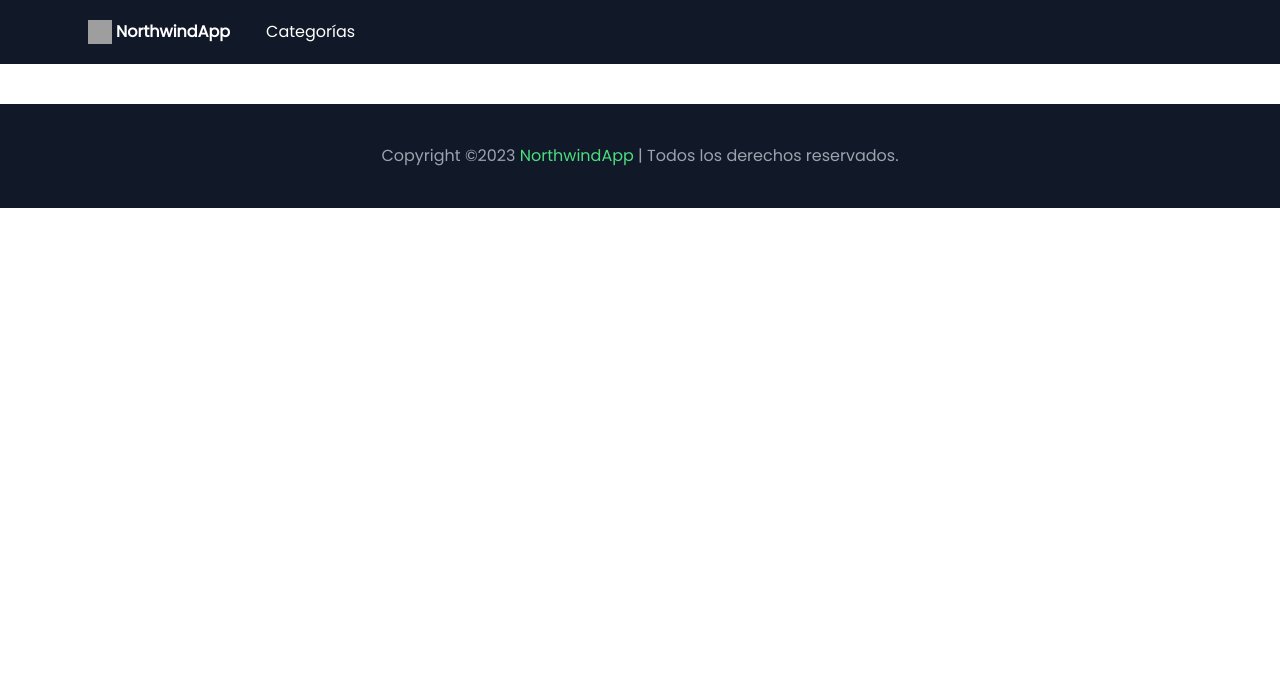
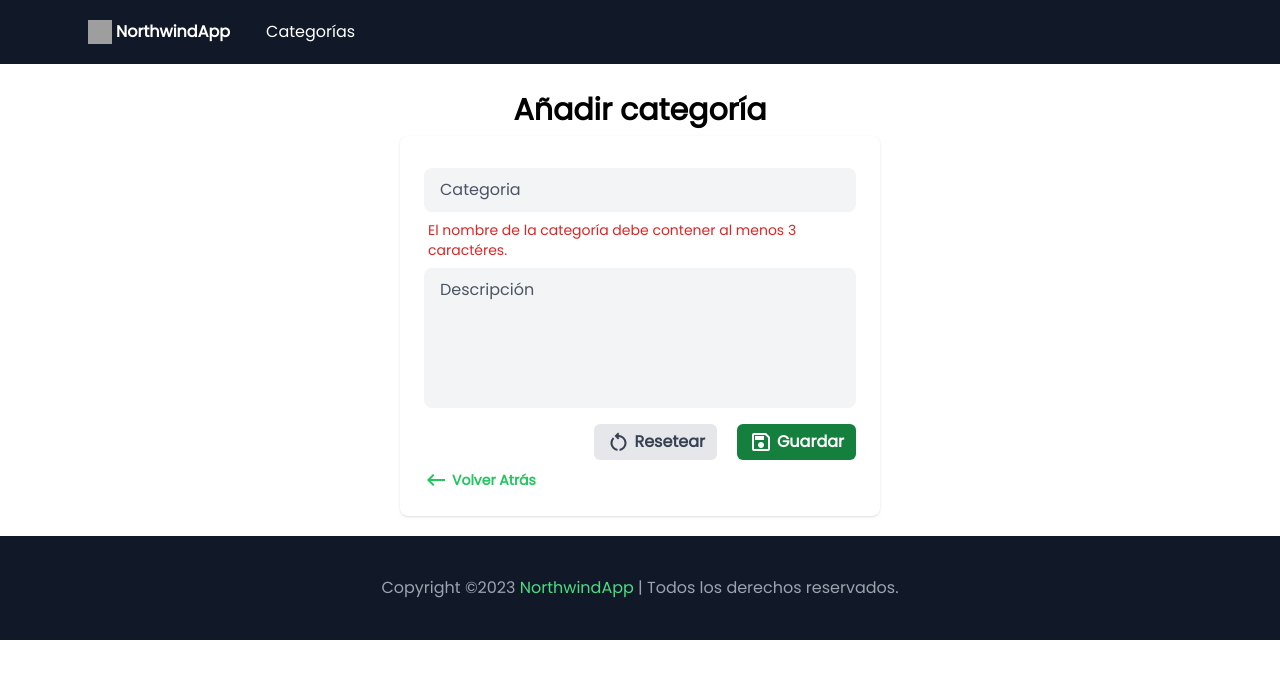
Before and after one commit to Miguelch7/LabNet2023, an Angular app in the folder northwind-app/: page /add in a window 1280 px wide. Before the commit this address led to /. Shown: the top 678 px of the page. Built offline with nearby package versions, Linux system fonts and the light colour scheme; grey boxes are pictures that could not be loaded.

Commit message:
Crear Add Categories Page y Categories Form

```diff
--- a/northwind-app/src/app/modules/categories/categories-routing.module.ts
+++ b/northwind-app/src/app/modules/categories/categories-routing.module.ts
@@ -1,11 +1,17 @@
 import { NgModule } from '@angular/core';
 import { RouterModule, Routes } from '@angular/router';
+
 import { CategoriesPageComponent } from './pages/categories-page/categories-page.component';
+import { AddCategoriesPageComponent } from './pages/add-categories-page/add-categories-page.component';
 
 const routes: Routes = [
   {
     path: '',
     component: CategoriesPageComponent
+  },
+  {
+    path: 'add',
+    component: AddCategoriesPageComponent
   }
 ];
 
--- a/northwind-app/src/app/modules/categories/categories.module.ts
+++ b/northwind-app/src/app/modules/categories/categories.module.ts
@@ -4,12 +4,16 @@ import { CommonModule } from '@angular/common';
 import { CategoriesRoutingModule } from './categories-routing.module';
 import { CategoriesPageComponent } from './pages/categories-page/categories-page.component';
 import { CategoriesTableComponent } from './components/categories-table/categories-table.component';
+import { AddCategoriesPageComponent } from './pages/add-categories-page/add-categories-page.component';
+import { CategoriesFormComponent } from './components/categories-form/categories-form.component';
 
 
 @NgModule({
   declarations: [
     CategoriesPageComponent,
-    CategoriesTableComponent
+    CategoriesTableComponent,
+    AddCategoriesPageComponent,
+    CategoriesFormComponent
   ],
   imports: [
     CommonModule,
--- /dev/null
+++ b/northwind-app/src/app/modules/categories/components/categories-form/categories-form.component.html
@@ -0,0 +1,43 @@
+<form class="w-full rounded-lg shadow flex justify-center flex-wrap p-4 md:p-6 bg-white" action="">
+  <input
+    class="text-black placeholder-gray-600 w-full px-4 py-2.5 my-2 text-base transition duration-300 ease-in-out transform border-transparent rounded-lg bg-gray-100 focus:bg-gray-200 focus:border-2"
+    type="text"
+    placeholder="Categoria"
+  />
+  <span class="px-1 w-full text-left text-red-600 text-sm">El nombre de la categoría debe contener al menos 3 caractéres.</span>
+  <textarea
+    class="text-black placeholder-gray-600 w-full px-4 py-2.5 my-2 text-base transition duration-300 ease-in-out transform border-transparent rounded-lg bg-gray-100 focus:bg-gray-200 focus:border-2 resize-none"
+    placeholder="Descripción"
+    rows="5"
+  ></textarea>
+
+  <div class="flex items-center justify-end w-full pt-2">
+    <button
+      class="flex items-center font-bold px-3 py-1.5 font-mediun text-gray-700 bg-gray-200 rounded-md hover:bg-red-200 hover:text-red-700 transition duration-300 cursor-pointer"
+      type="submit"
+    >
+      <i class="material-icons-outlined mr-1">
+        restart_alt
+      </i>
+      Resetear
+    </button>
+
+    <button
+      class="flex items-center font-bold px-3 py-1.5 font-mediun text-white bg-green-700 rounded-md hover:bg-green-500 transition duration-300 cursor-pointer ml-5"
+      type="submit"
+    >
+      <i class="material-icons-outlined mr-1">
+        save
+      </i>
+      Guardar
+    </button>
+  </div>
+  <div class="w-full">
+    <a href="#" class="flex items-center text-sm mt-2 text-green-500 capitalize transition-colors duration-300 transform hover:text-green-700">
+      <i class="material-icons-outlined">
+        keyboard_backspace
+      </i>
+      <span class="mx-1 font-bold">Volver atrás</span>
+    </a>
+  </div>
+</form>
--- /dev/null
+++ b/northwind-app/src/app/modules/categories/components/categories-form/categories-form.component.ts
@@ -0,0 +1,15 @@
+import { Component, OnInit } from '@angular/core';
+
+@Component({
+  selector: 'app-categories-form',
+  templateUrl: './categories-form.component.html',
+  styleUrls: ['./categories-form.component.css']
+})
+export class CategoriesFormComponent implements OnInit {
+
+  constructor() { }
+
+  ngOnInit(): void {
+  }
+
+}
--- /dev/null
+++ b/northwind-app/src/app/modules/categories/pages/add-categories-page/add-categories-page.component.html
@@ -0,0 +1,5 @@
+<h1 class="font-extrabold text-3xl my-2">Añadir categoría</h1>
+
+<section class="mx-auto flex justify-center items-center w-4/5 md:w-3/5 xl:w-2/5 flex-wrap">
+  <app-categories-form></app-categories-form>
+</section>
--- /dev/null
+++ b/northwind-app/src/app/modules/categories/pages/add-categories-page/add-categories-page.component.ts
@@ -0,0 +1,15 @@
+import { Component, OnInit } from '@angular/core';
+
+@Component({
+  selector: 'app-add-categories-page',
+  templateUrl: './add-categories-page.component.html',
+  styleUrls: ['./add-categories-page.component.css']
+})
+export class AddCategoriesPageComponent implements OnInit {
+
+  constructor() { }
+
+  ngOnInit(): void {
+  }
+
+}
```
Also changed, not shown: northwind-app/src/app/modules/categories/components/categories-form/categories-form.component.css (added), northwind-app/src/app/modules/categories/pages/add-categories-page/add-categories-page.component.css (added), 2 other files (tests, documents, lock files or other folders).
